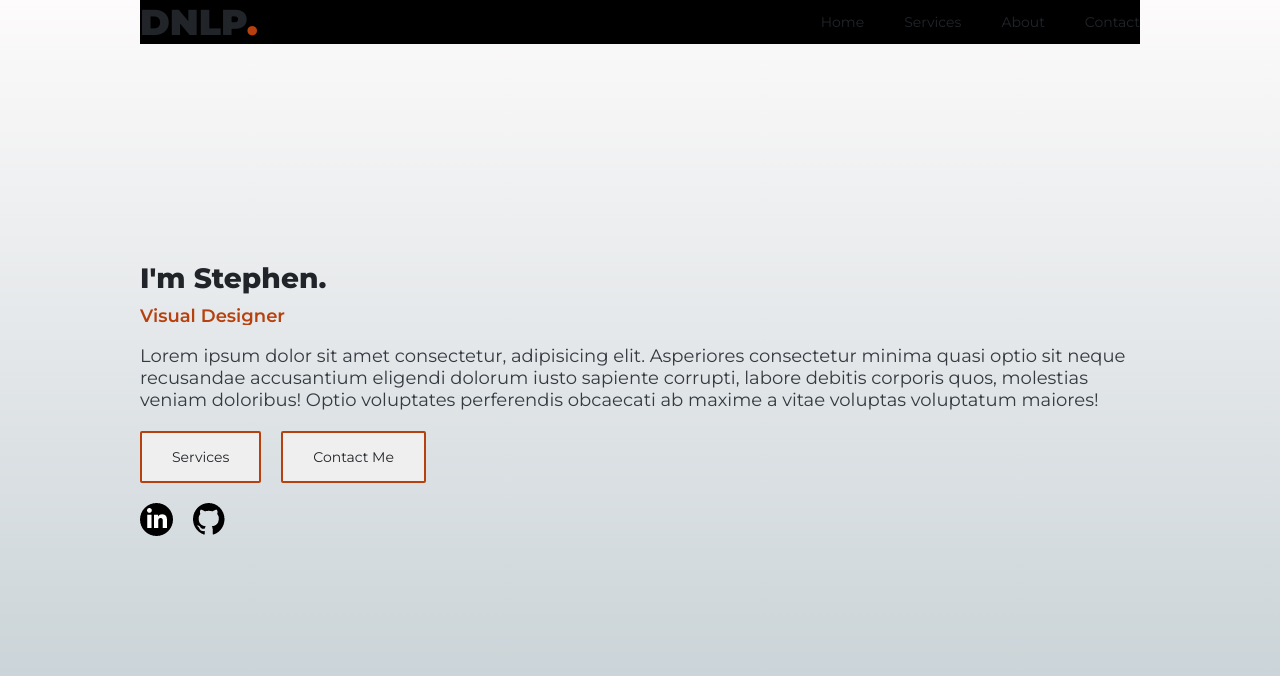
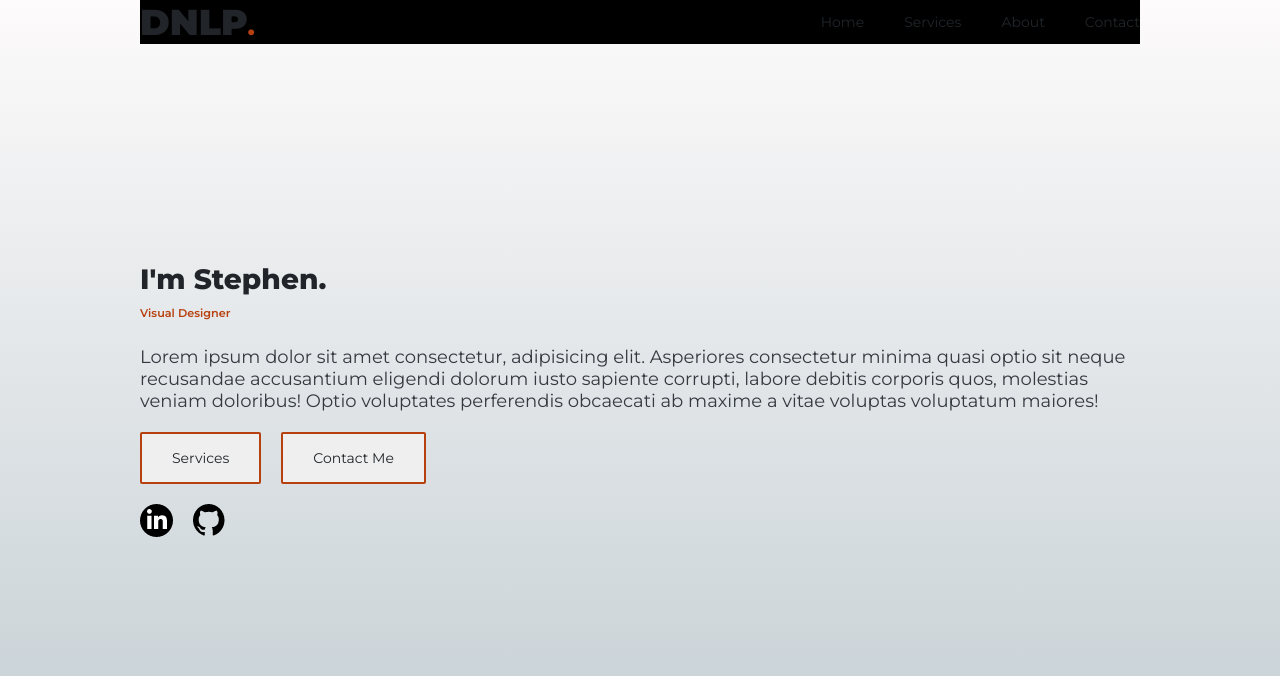
Before and after one commit to MrSDunlap/dnlp-mockOne, a plain HTML site: page index.html in a window 1280 px wide. Drawn offline with Linux system fonts and the light colour scheme.

Commit message:
some changes

```diff
--- a/style/components/_nav.scss
+++ b/style/components/_nav.scss
@@ -1,4 +1,8 @@
 @use "../globals" as g;
+
+html {
+  font-size: 62.5%;
+}
 
 nav {
   width: 100%;
@@ -15,7 +19,7 @@ nav {
     width: clamp(550px, 90%, 1000px);
 
     // Media query not working using sass mixins
-    @include g.breakpoint(medium) {
+    @include g.breakpoint(small) {
       background-color: black;
     }
     .logo {
--- a/style/globals/_index.scss
+++ b/style/globals/_index.scss
@@ -1,3 +1,7 @@
 @forward "colors";
 @forward "type";
 @forward "breakpoints";
+
+html {
+  font-size: 62.5%;
+}
```
Also changed, not shown: dist/style.css, 1 other file.
